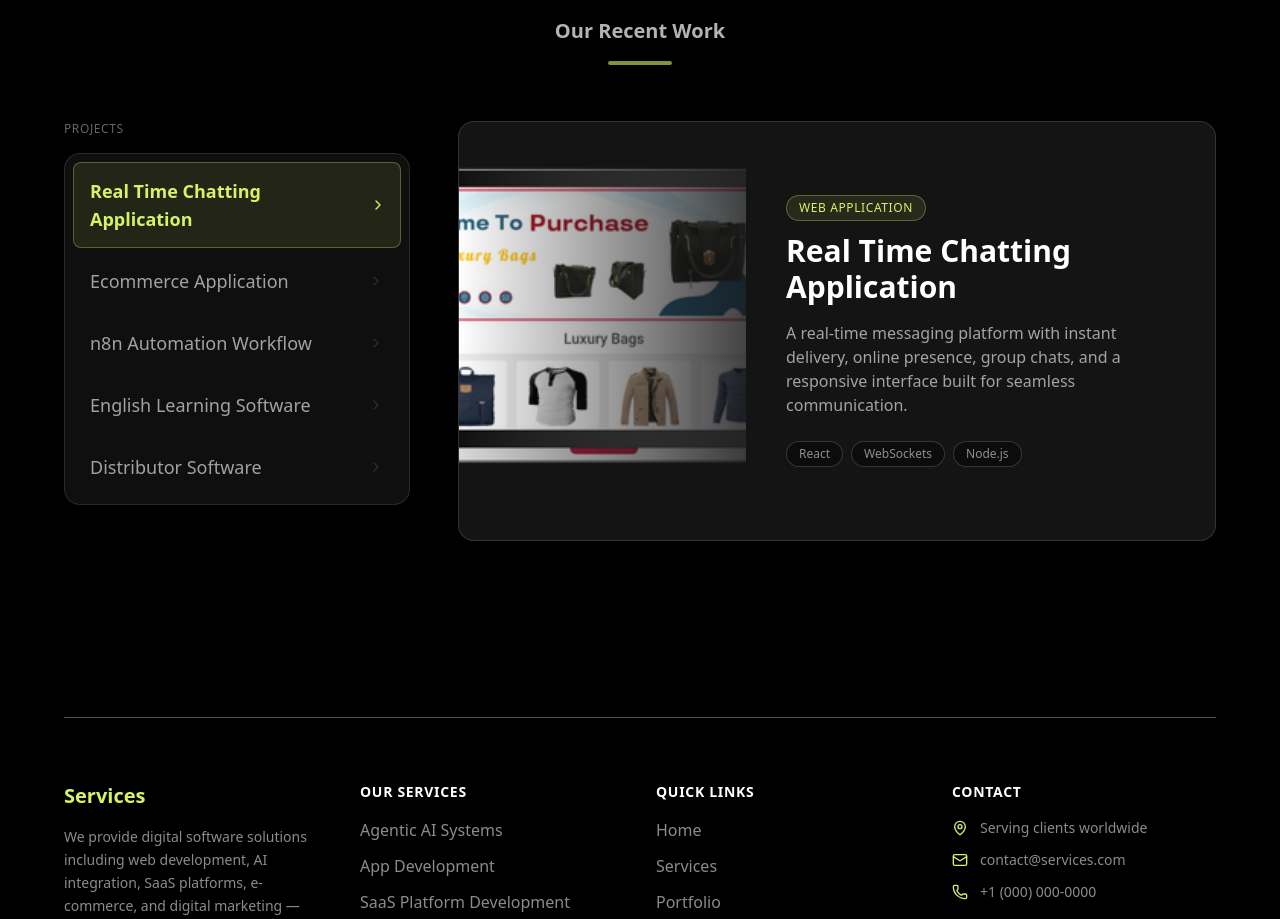
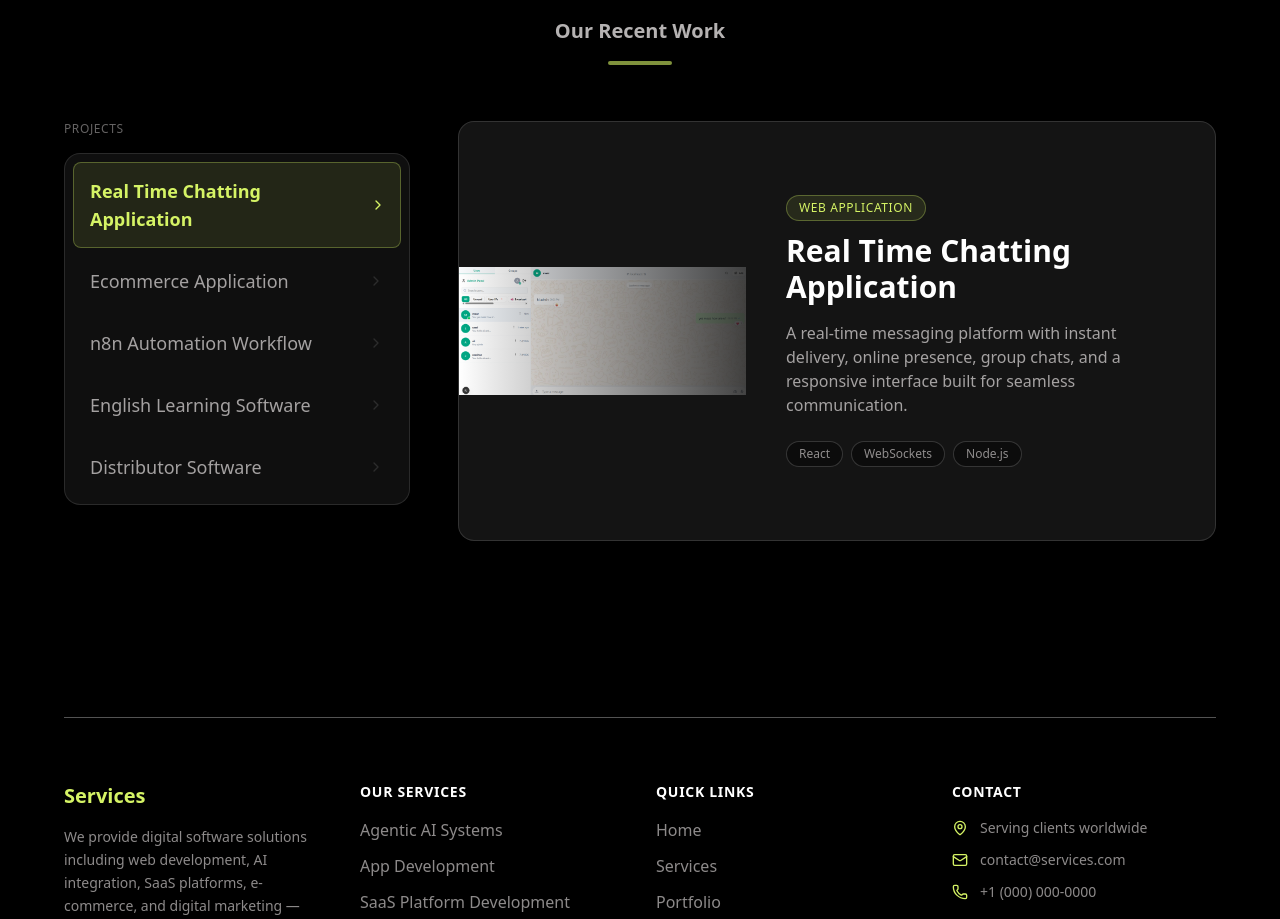
Before and after one commit to FarhanDevelopeir/services-app, a React (Vite) app: page / in a window 1280 px wide. Shown: the part 2024-2943 px from the top of the page. Built offline with nearby package versions, Linux system fonts and the light colour scheme.

Commit message:
update UI

```diff
--- a/src/Components/OurPortfolio.jsx
+++ b/src/Components/OurPortfolio.jsx
@@ -55,12 +55,12 @@ const ProjectPanel = ({ project }) => (
   >
     <div className="flex h-full flex-col overflow-hidden rounded-2xl border border-border_color/50 bg-[#141414] lg:flex-row">
       {/* Image */}
-      <div className="relative w-full lg:w-[42%] xl:w-[38%]">
-        <div className="aspect-[16/10] overflow-hidden lg:aspect-auto lg:h-full">
+      <div className="relative w-full lg:w-[42%] xl:w-[38%]  flex items-center ">
+        <div className="  aspect-[16/10] overflow-hidden lg:aspect-auto lg:h-full flex items-center justify-center">
           <img
             src={project.image}
             alt={project.title}
-            className="h-full w-full object-cover"
+            className=" w-full  bg-center bg-no-repeat"
           />
         </div>
         <div className="absolute inset-0 bg-gradient-to-t from-black/60 via-transparent to-transparent lg:bg-gradient-to-r lg:from-transparent lg:to-[#141414]/80" />
--- a/src/data/portfolio.js
+++ b/src/data/portfolio.js
@@ -1,5 +1,8 @@
+import ecommerceImage from "../img/fortesting.png";
 import placeholderImage from "../img/fortesting.png";
+import chatting_app from "../img/chatting_app.png";
 
+// import ecommerceImage from "../img/port5.png";
 const projects = [
   {
     id: 1,
@@ -8,7 +11,7 @@ const projects = [
     category: "Web Application",
     description:
       "A real-time messaging platform with instant delivery, online presence, group chats, and a responsive interface built for seamless communication.",
-    image: placeholderImage,
+    image: chatting_app,
     tags: ["React", "WebSockets", "Node.js"],
   },
   {
@@ -18,7 +21,7 @@ const projects = [
     category: "E-Commerce",
     description:
       "A full-featured online store with product catalog, cart, secure checkout, order tracking, and an admin dashboard for inventory management.",
-    image: placeholderImage,
+    image: ecommerceImage,
     tags: ["Next.js", "Stripe", "MongoDB"],
   },
   {
```
Also changed, not shown: src/img/chatting_app.png (added).
